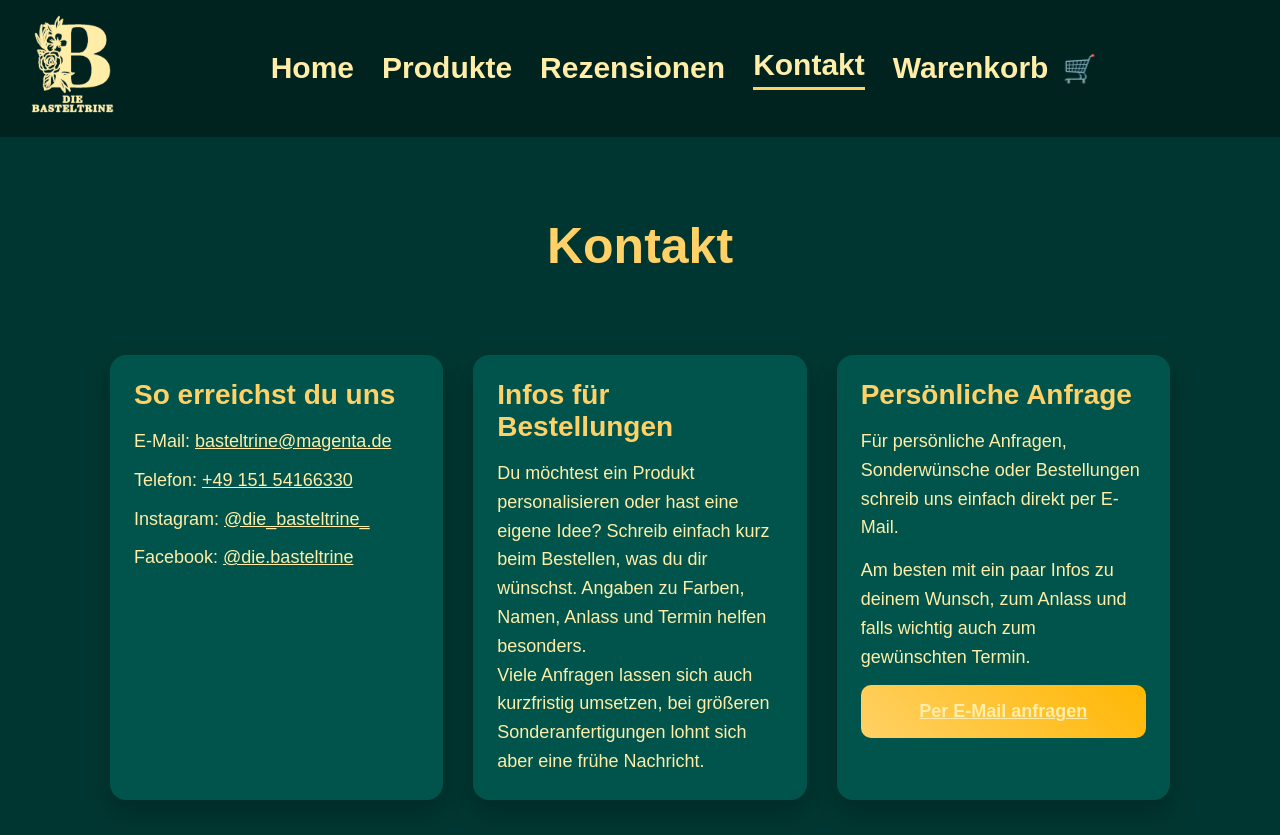
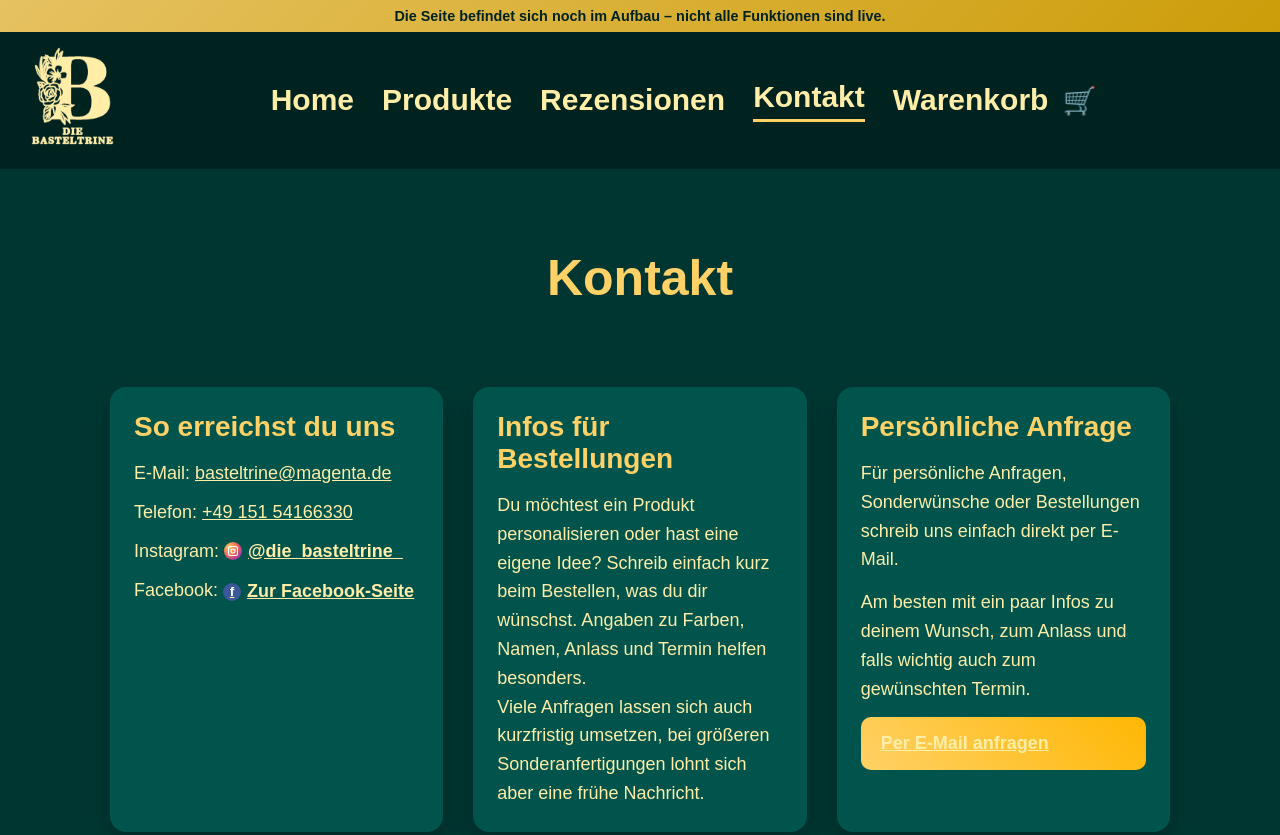
Before and after one commit to GltchAdct/Die-Basteltrine, a website: page kontakt.html in a window 1280 px wide. Shown: the top 835 px of the page. Drawn offline with Linux system fonts and the light colour scheme.

Commit message:
Update kontakt.html

```diff
--- a/kontakt.html
+++ b/kontakt.html
@@ -16,6 +16,38 @@
         font-family: Arial, sans-serif;
         background: #003631;
         color: #ffeda8;
+      }
+
+      body::-webkit-scrollbar {
+        width: 10px;
+      }
+
+      body::-webkit-scrollbar-track {
+        background: rgba(255, 255, 255, 0.06);
+      }
+
+      body::-webkit-scrollbar-thumb {
+        background: #ffd166;
+        border-radius: 999px;
+        border: 2px solid transparent;
+        background-clip: padding-box;
+      }
+
+      body::-webkit-scrollbar-thumb:hover {
+        background: #ffb703;
+      }
+
+      body {
+        scrollbar-color: #ffd166 rgba(28, 54, 47, 0.5);
+      }
+
+      .status-banner {
+        background: linear-gradient(135deg, rgba(255, 209, 102, 0.9), rgba(255, 183, 0, 0.8));
+        color: #00231f;
+        text-align: center;
+        padding: 8px 12px;
+        font-weight: bold;
+        font-size: 0.9rem;
       }
 
       header {
@@ -61,9 +93,11 @@
         padding-bottom: 5px;
       }
 
+
       nav a:hover {
         color: #ffd166;
       }
+
 
       .menu-button {
         width: 44px;
@@ -337,10 +371,81 @@
         text-decoration: underline;
         font-size: 14px;
       }
+
+      .social-link {
+        display: inline-flex;
+        align-items: center;
+        gap: 6px;
+        color: inherit;
+        text-decoration: none;
+        font-weight: bold;
+      }
+
+      .social-icon {
+        width: 18px;
+        height: 18px;
+        border-radius: 50%;
+        background: #ffeda8;
+        color: #003631;
+        font-size: 0.7em;
+        display: inline-flex;
+        justify-content: center;
+        align-items: center;
+        flex-shrink: 0;
+      }
+
+      .social-icon.facebook {
+        background: #3b5998;
+        color: #fff;
+        font-size: 0.75em;
+      }
+
+      .social-icon.instagram {
+        background: radial-gradient(circle at 30% 30%, #fccc63, #ef6b5a 45%, #b33e99 70%, #5b5fde 90%);
+        color: #fff;
+        font-size: 0.6em;
+      }
+
+      .social-icon.whatsapp {
+        background: linear-gradient(135deg, #25d366, #1ebe5f);
+        color: #003631;
+        font-size: 0.7em;
+      }
+
+      .social-icon svg {
+        width: 12px;
+        height: 12px;
+        fill: currentColor;
+      }
+
+      .mail-link,
+      .mail-cta {
+        display: inline-flex;
+        align-items: center;
+        gap: 6px;
+      }
+
+      .mail-icon {
+        width: 18px;
+        height: 18px;
+        border-radius: 50%;
+        background: #ffeda8;
+        color: #003631;
+        display: inline-flex;
+        align-items: center;
+        justify-content: center;
+      }
+
+      .mail-icon svg {
+        width: 12px;
+        height: 12px;
+        fill: currentColor;
+      }
     </style>
   </head>
 
   <body>
+    <div class="status-banner">Die Seite befindet sich noch im Aufbau – nicht alle Funktionen sind live.</div>
     <header>
       <div class="logo-group">
         <a class="logo-link" href="index.html">
@@ -380,15 +485,16 @@
           <li>
             Instagram:
             <a
+              class="social-link"
               href="https://www.instagram.com/die_basteltrine_/"
               target="_blank"
               rel="noopener noreferrer"
-              >@die_basteltrine_</a
-            >
+            ><span class="social-icon instagram" aria-hidden="true"><svg viewBox="0 0 24 24" role="presentation"><path d="M7 2h10a5 5 0 015 5v10a5 5 0 01-5 5H7a5 5 0 01-5-5V7a5 5 0 015-5zm10 2H7a3 3 0 00-3 3v10a3 3 0 003 3h10a3 3 0 003-3V7a3 3 0 00-3-3zm-5 3a5 5 0 110 10 5 5 0 010-10zm0 2a3 3 0 100 6 3 3 0 000-6zm4.5-.5a1 1 0 110 2 1 1 0 010-2z"/></svg></span>@die_basteltrine_</a>
           </li>
           <li>
             Facebook:
             <a
+              class="social-link"
               href="https://www.facebook.com/die.basteltrine"
               onclick="
                 openFacebook(
@@ -397,8 +503,7 @@
                   'fb://facewebmodal/f?href=https://www.facebook.com/die.basteltrine',
                 )
               "
-              >@die.basteltrine</a
-            >
+            ><span class="social-icon facebook" aria-hidden="true">f</span>Zur Facebook-Seite</a>
           </li>
         </ul>
       </div>
@@ -430,8 +535,7 @@
           <a
             class="mail-cta"
             href="mailto:basteltrine@magenta.de?subject=Pers%C3%B6nliche%20Anfrage"
-            >Per E-Mail anfragen</a
-          >
+          >Per E-Mail anfragen</a>
         </div>
       </div>
     </section>
@@ -528,6 +632,20 @@
       })();
     </script>
 
+    <script>
+      (function () {
+        const bar = document.querySelector(".scroll-progress-bar");
+        function update() {
+          const scrollTop = window.scrollY;
+          const docHeight = document.documentElement.scrollHeight - window.innerHeight;
+          const ratio = docHeight > 0 ? scrollTop / docHeight : 0;
+          bar.style.width = Math.min(100, Math.max(0, ratio * 100)) + "%";
+        }
+        window.addEventListener("scroll", update, { passive: true });
+        update();
+      })();
+    </script>
+
     <footer>
       <p>&copy; 2026 Die Basteltrine. Alle Rechte vorbehalten.</p>
       <div class="footer-links">
```
